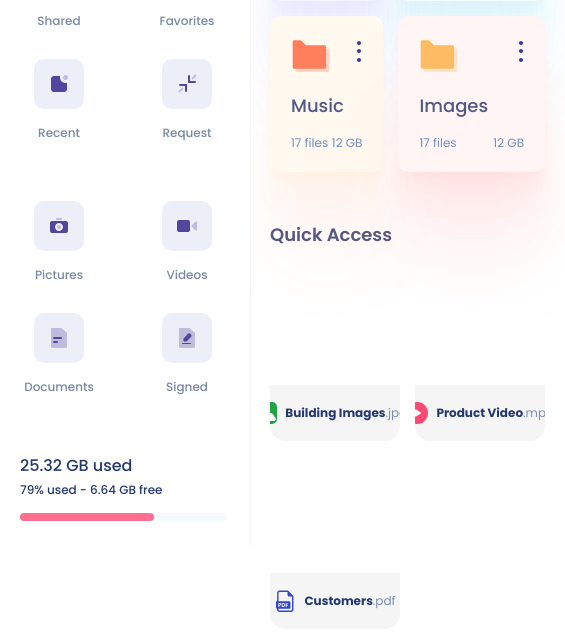
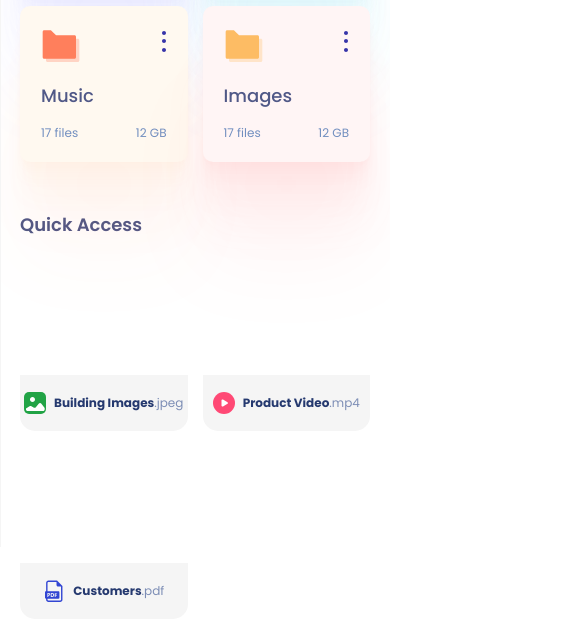
Before and after one commit to hossainahmed359/my-cloud-dashboard-ui, a website built with Vite: page index.html in a window 390 px wide. Shown: the part 297-929 px from the top of the page, 565 px wide, since content can reach past the window. Built offline with nearby package versions, Linux system fonts and the light colour scheme; files whose address does not match are found by name.

Commit message:
Add navbar button media query

```diff
--- a/assets/styles/components/_navbar.scss
+++ b/assets/styles/components/_navbar.scss
@@ -26,7 +26,11 @@
             transition: all 0.2s;
             display: none;
 
-            @media (max-width: $xl) {
+            // @media (max-width: $xl) {
+            //     display: block;
+            // }
+
+            @media (max-width: $md) {
                 display: block;
             }
 
--- a/assets/styles/components/_sidebar-left.scss
+++ b/assets/styles/components/_sidebar-left.scss
@@ -1,6 +1,4 @@
-// @media (min-width: $lg) {
-//     width: 251px;
-// }
+
 
 .sidebar-left {
 
@@ -116,3 +114,10 @@
 
     }
 }
+
+
+.sidebar-left.offcanvas:not(.open) {
+    @media (max-width: $md) {
+        margin-left: -250px;
+    }
+}
--- a/assets/styles/pages/_home.scss
+++ b/assets/styles/pages/_home.scss
@@ -29,6 +29,8 @@
         }
 
         .sidebar-left {
+
+
             @media (max-width: $lg) {
                 width: 251px;
             }
@@ -39,16 +41,17 @@
             }
         }
 
+
         .page-content {
-            @media (max-width: $lg) {
-                margin-left: 250px;
+            margin-left: 250px;
+
+            @media (max-width: $md) {
+               margin-left: 0;
             }
-
 
             @media (min-width: $lg) {
                 margin-left: 270px;
             }
-
 
 
             &__contents {
--- a/index.html
+++ b/index.html
@@ -71,7 +71,7 @@
   <!-- ========================== MAIN ========================== -->
   <main class="main-content flex justify-start items-start">
     <!-- ========================== ASIDE || SECTION ========================== -->
-    <aside class="sidebar-left fixed h-screen scrollbox z-10">
+    <aside class="sidebar-left offcanvas fixed h-screen scrollbox z-10">
       <div class="sidebar-left__contents">
         <ul class="option-list-container options-top grid w-100">
           <li class="option active flex-center flex-col gap-4">
@@ -242,7 +242,7 @@
 
             <div class="card rounded-lg relative">
               <div class="card__top flex-center w-100"
-                style="background-image: url('./assets/images/quick-access/building.png');"></div>
+                style="background-image: url('./assets/images/quick-access/customers.png');"></div>
               <div class="card__bottom flex-center gap-2 w-100">
                 <div class="flex-center">
                   <img src="/assets/images/icons/pdf.svg" alt="gallery">
```
